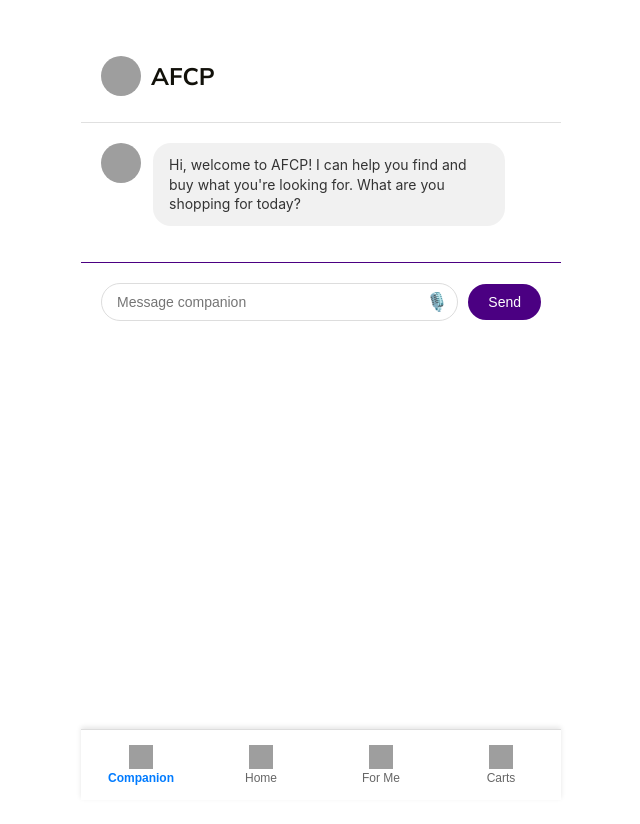
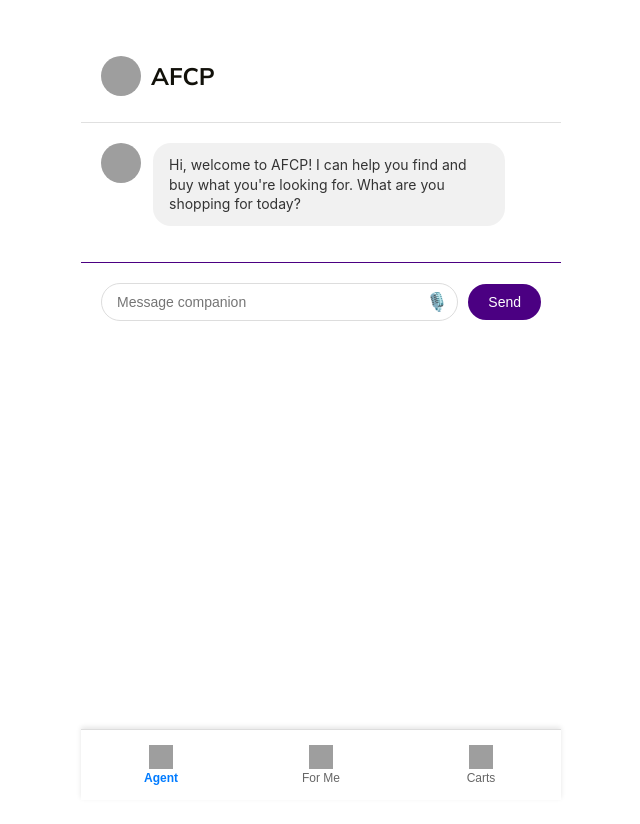
Before and after one commit to ajlewis90/afcp-protype, a React (Vite) app: page / in a window 1280 px wide. Shown: the top 824 px of the page, without its empty margins (319-959 px from the left). Built offline with nearby package versions, Linux system fonts and the light colour scheme; grey boxes are pictures that could not be loaded.

Commit message:
Removed or rather hid the 'Home' tab. Renamed Companion tab to read 'Agent'

```diff
--- a/src/App.jsx
+++ b/src/App.jsx
@@ -165,7 +165,7 @@ const detectClothingCategory = (message) => {
 };
 
 function App() {
-  const [activeTab, setActiveTab] = useState('Companion');
+  const [activeTab, setActiveTab] = useState('Agent');
   const [activeCategory, setActiveCategory] = useState('Beauty');
   const [activeFilter, setActiveFilter] = useState('All');
   const [messages, setMessages] = useState([
@@ -395,7 +395,7 @@ function App() {
 
   // Effect to handle price drop notifications when navigating to Companion
   React.useEffect(() => {
-    if (priceDropNotifications.length > 0 && activeTab === 'Companion') {
+    if (priceDropNotifications.length > 0 && activeTab === 'Agent') {
       // Process all pending notifications
       priceDropNotifications.forEach((notification, index) => {
         const discountedPrice = calculateDiscountedPrice(notification.originalPrice);
@@ -428,7 +428,7 @@ function App() {
     }
 
     // Legacy support for old price dropdown system
-    if (priceDropdownProduct && activeTab === 'Companion') {
+    if (priceDropdownProduct && activeTab === 'Agent') {
       const discountedPrice = calculateDiscountedPrice(priceDropdownProduct.originalPrice);
       const displayName = getProductDisplayName(priceDropdownProduct.name);
       const productWithDiscount = {
@@ -598,8 +598,7 @@ function App() {
   ];
 
   const mainTabs = [
-    { name: 'Companion', icon: <CompanionIcon />, text: <CompanionTabText /> },
-    { name: 'Home', icon: <HomeIcon />, text: <HomeTabText /> },
+    { name: 'Agent', icon: <CompanionIcon />, text: <CompanionTabText /> },
     { name: 'Me', icon: <MeIcon />, text: <MeTabText /> },
     { name: 'Carts', icon: <CartsIcon />, text: <CartsTabText /> },
   ];
@@ -620,15 +619,12 @@ function App() {
     if (category === 'Beauty' || category === 'Apparel' || category === 'Toys' || category === 'Shoes') {
       setActiveFilter('All');
     }
-    setActiveTab('Home');
+    setActiveTab('Agent');
   };
 
   const handleMainTabClick = (tabName) => {
     setActiveTab(tabName);
-    if (tabName === 'Home') {
-      setActiveCategory('Beauty');
-      setActiveFilter('All');
-    } else if (tabName === 'Me') {
+    if (tabName === 'Me') {
       setMeTabTrigger((prev) => prev + 1);
     }
   };
@@ -647,14 +643,14 @@ function App() {
 
   const handleCloseProductDetailOne = () => {
     setShowProductDetailOne(false);
-    setActiveTab('Home');
+    setActiveTab('Agent');
     setActiveCategory('Beauty');
     setActiveFilter('All');
   };
 
   const handleCloseProductDetailTwo = () => {
     setShowProductDetailTwo(false);
-    setActiveTab('Home');
+    setActiveTab('Agent');
     setActiveCategory('Beauty');
     setActiveFilter('All');
   };
@@ -686,42 +682,42 @@ function App() {
 
   const handleCloseProductDetailThree = () => {
     setShowProductDetailThree(false);
-    setActiveTab('Home');
+    setActiveTab('Agent');
     setActiveCategory('Toys');
     setActiveFilter('All');
   };
 
   const handleCloseProductDetailFour = () => {
     setShowProductDetailFour(false);
-    setActiveTab('Home');
+    setActiveTab('Agent');
     setActiveCategory('Toys');
     setActiveFilter('All');
   };
 
   const handleCloseProductDetailFive = () => {
     setShowProductDetailFive(false);
-    setActiveTab('Home');
+    setActiveTab('Agent');
     setActiveCategory('Apparel');
     setActiveFilter('All');
   };
 
   const handleCloseProductDetailSix = () => {
     setShowProductDetailSix(false);
-    setActiveTab('Home');
+    setActiveTab('Agent');
     setActiveCategory('Apparel');
     setActiveFilter('All');
   };
 
   const handleCloseProductDetailSeven = () => {
     setShowProductDetailSeven(false);
-    setActiveTab('Home');
+    setActiveTab('Agent');
     setActiveCategory('Shoes');
     setActiveFilter('All');
   };
 
   const handleCloseProductDetailEight = () => {
     setShowProductDetailEight(false);
-    setActiveTab('Home');
+    setActiveTab('Agent');
     setActiveCategory('Shoes');
     setActiveFilter('All');
   };
@@ -809,7 +805,7 @@ function App() {
           </div>
         </>
       )}
-      {activeTab === 'Companion' && (
+      {activeTab === 'Agent' && (
         <div className="scrollable-content companion-chat">
           <CompanionChatHeader />
           <div className="chat-messages">
@@ -875,7 +871,7 @@ function App() {
             <div className="tab-content">
               {tab.icon}
               {tab.text}
-              {tab.name === 'Companion' && notificationCount > 0 && (
+              {tab.name === 'Agent' && notificationCount > 0 && (
                 <div className="notification-badge">{notificationCount}</div>
               )}
             </div>
--- a/src/components/CompanionTabText.jsx
+++ b/src/components/CompanionTabText.jsx
@@ -5,7 +5,7 @@ import './CompanionTabText.css';
 const CompanionTabText = () => {
   return (
     <span className="companion-tab-text tab-label">
-      Companion
+      Agent
     </span>
   );
 };
```
